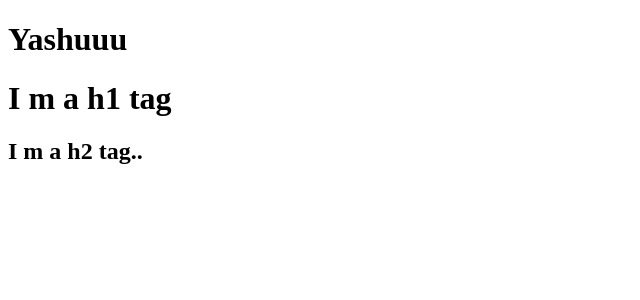
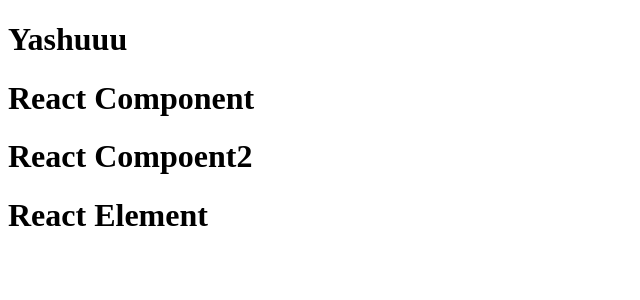
Before and after one commit to yashu004unique/Namaste-React, a React (Vite) app: page / in a window 1280 px wide. Shown: the top 300 px of the page, without its empty margins (0-640 px from the left). Built offline with nearby package versions, Linux system fonts and the light colour scheme.

Commit message:
episode-3

```diff
--- a/App.js
+++ b/App.js
@@ -22,16 +22,75 @@
 
 
         // if we need to give sibilings in a div
-        const parent = React.createElement(
-                "div",
-                {id: "parent"},
-                React.createElement(
-                        "div",
-                        {id: "child"}, [
-                        React.createElement("h1",{}, "I m a h1 tag"),
-                        React.createElement("h2", {}, "I m a h2 tag..")
-                        ]
-                )
+
+        // const parent = React.createElement(
+        //         "div",
+        //         {id: "parent"},
+        //         React.createElement(
+        //                 "div",
+        //                 {id: "child"}, [
+        //                 React.createElement("h1",{}, "I m a h1 tag"),
+        //                 React.createElement("h2", {}, "I m a h2 tag..")
+        //                 ]
+        //         )
+        // )
+        // const root = ReactDOM.createRoot(document.getElementById("root"))
+        // root.render(parent)
+
+
+
+        // react element using core react
+
+        // const heading = React.createElement("h1", {id: "head"}, "Namaste React using core react...")
+        // const root = ReactDOM.createRoot(document.getElementById("root"))
+        // root.render(heading)
+
+
+
+        //react element using jsx
+
+        // const jsxHeading = <h1 className="jsxhead">Namste React using jsx</h1>
+
+
+        //if jsx is given in multiple lines, we must give braces..
+        // const jsxHeading = (
+        //         <h1 className="head">
+        //            Namaste React
+        //         </h1>
+        // )
+
+        // const root = ReactDOM.createRoot(document.getElementById("root"))
+        // root.render(jsxHeading)
+
+
+
+        // React Component -- A javascript function which returns a jsx code or react element
+
+        // const Heading = ()=> {
+        //         return(
+        //                 <h1> React Component </h1>
+        //         )
+        // }
+
+        // const Heading = ()=> <h1> React Component </h1>
+
+        const Heading = ()=> (
+                <div>
+                        <h1>React Component</h1>
+                        <Heading2/>
+                        {title}
+                </div>
         )
+
+        const title = (
+        <div>
+                 <h1>React Element</h1>
+        </div>
+        )
+
+        const Heading2 = ()=> (
+                <h1>React Compoent2</h1>
+        )
+
         const root = ReactDOM.createRoot(document.getElementById("root"))
-        root.render(parent)
+        root.render(<Heading/>)
--- a/package.json
+++ b/package.json
@@ -2,6 +2,8 @@
   "name": "namaste-react",
   "version": "1.0.0",
   "scripts": {
+    "start": "parcel index.html",
+    "build": "parcel build index.html",
     "test": "jest"
   },
   "repository": {
```
